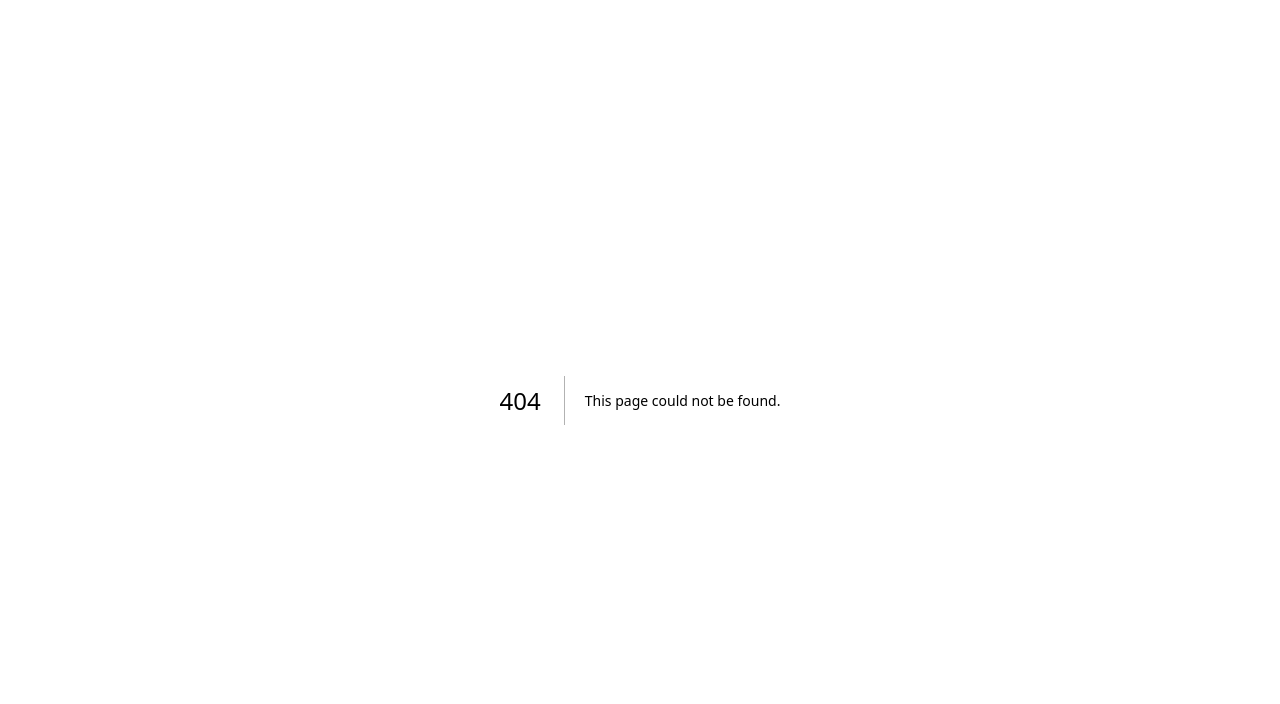
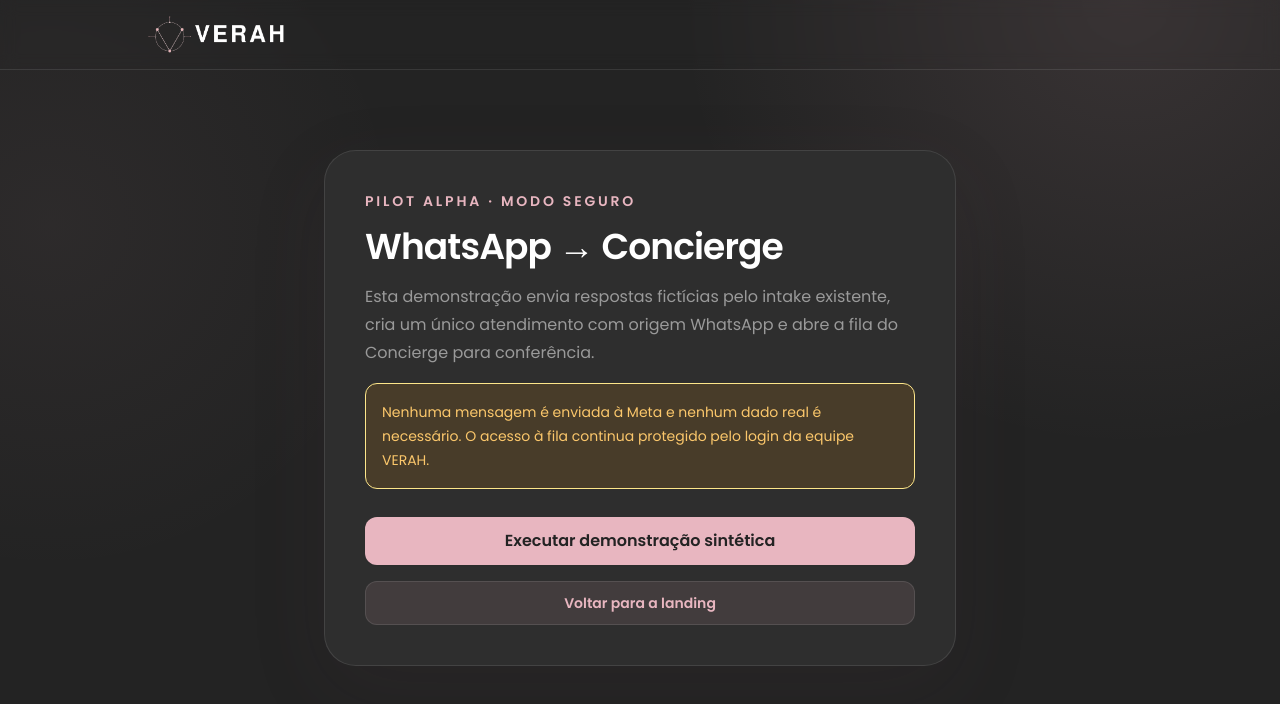
Before and after one commit to Verah-os/Verah-Command-Center, a Next.js app: page /demo/whatsapp in a window 1280 px wide. Before the commit this address had no page. Shown: the top 704 px of the page. Built offline with nearby package versions, Linux system fonts and the light colour scheme; no server answers.

Commit message:
feat(demo): connect landing to synthetic WhatsApp intake

```diff
--- a/app/demo/page.tsx
+++ b/app/demo/page.tsx
@@ -38,10 +38,10 @@
             </p>
             <div className="mt-8 flex flex-col gap-3 sm:flex-row">
               <Link
-                href="/demo/cliente/novo-atendimento"
+                href="/demo/whatsapp"
                 className="inline-flex min-h-12 items-center justify-center rounded-xl bg-teal-700 px-6 font-semibold text-white shadow-sm outline-none hover:bg-teal-800 focus-visible:ring-4 focus-visible:ring-teal-200"
               >
-                Iniciar atendimento
+                Simular atendimento via WhatsApp
               </Link>
               <Link
                 href="/entrar/cliente"
--- /dev/null
+++ b/app/demo/whatsapp/actions.ts
@@ -0,0 +1,25 @@
+"use server";
+
+import { randomUUID } from "crypto";
+import { redirect } from "next/navigation";
+import { persistInboundMessage } from "@/services/whatsapp/repository";
+import {
+  createSyntheticPilotDemoMessages,
+  isSyntheticPilotDemoEnabled,
+} from "@/services/whatsapp/synthetic-demo";
+
+export async function startSyntheticWhatsAppDemo() {
+  if (!isSyntheticPilotDemoEnabled(process.env)) {
+    redirect("/demo/whatsapp?error=unavailable");
+  }
+
+  try {
+    for (const message of createSyntheticPilotDemoMessages(randomUUID())) {
+      await persistInboundMessage(message);
+    }
+  } catch {
+    redirect("/demo/whatsapp?error=failed");
+  }
+
+  redirect("/concierge?demo=created");
+}
--- /dev/null
+++ b/app/demo/whatsapp/page.tsx
@@ -0,0 +1,52 @@
+import Link from "next/link";
+import { DemoShell } from "@/components/demo/demo-shell";
+import { startSyntheticWhatsAppDemo } from "./actions";
+import { SyntheticDemoSubmitButton } from "./submit-button";
+
+export default async function SyntheticWhatsAppDemoPage({
+  searchParams,
+}: {
+  searchParams: Promise<{ error?: string }>;
+}) {
+  const { error } = await searchParams;
+
+  return (
+    <DemoShell showLogout={false}>
+      <section className="mx-auto max-w-2xl px-5 py-12 sm:py-20">
+        <div className="rounded-[2rem] border border-rose-100 bg-white p-6 shadow-[0_24px_80px_rgba(87,54,67,0.10)] sm:p-10">
+          <p className="text-sm font-semibold uppercase tracking-[0.2em] text-teal-700">
+            Pilot Alpha · modo seguro
+          </p>
+          <h1 className="mt-4 text-3xl font-semibold tracking-tight text-slate-900 sm:text-4xl">
+            WhatsApp → Concierge
+          </h1>
+          <p className="mt-4 leading-7 text-slate-600">
+            Esta demonstração envia respostas fictícias pelo intake existente,
+            cria um único atendimento com origem WhatsApp e abre a fila do
+            Concierge para conferência.
+          </p>
+          <p className="mt-4 rounded-xl border border-amber-200 bg-amber-50 p-4 text-sm leading-6 text-amber-950">
+            Nenhuma mensagem é enviada à Meta e nenhum dado real é necessário.
+            O acesso à fila continua protegido pelo login da equipe VERAH.
+          </p>
+          {error && (
+            <p role="alert" className="mt-4 rounded-xl border border-red-200 bg-red-50 p-4 text-sm text-red-900">
+              {error === "unavailable"
+                ? "A demonstração sintética não está habilitada neste ambiente."
+                : "Não foi possível concluir a demonstração. Tente novamente."}
+            </p>
+          )}
+          <form action={startSyntheticWhatsAppDemo} className="mt-7">
+            <SyntheticDemoSubmitButton />
+          </form>
+          <Link
+            href="/"
+            className="mt-4 inline-flex min-h-11 w-full items-center justify-center rounded-xl border border-teal-200 px-5 text-sm font-semibold text-teal-800 outline-none hover:bg-teal-50 focus-visible:ring-4 focus-visible:ring-teal-100"
+          >
+            Voltar para a landing
+          </Link>
+        </div>
+      </section>
+    </DemoShell>
+  );
+}
--- /dev/null
+++ b/app/demo/whatsapp/submit-button.tsx
@@ -0,0 +1,17 @@
+"use client";
+
+import { useFormStatus } from "react-dom";
+
+export function SyntheticDemoSubmitButton() {
+  const { pending } = useFormStatus();
+
+  return (
+    <button
+      type="submit"
+      disabled={pending}
+      className="inline-flex min-h-12 w-full items-center justify-center rounded-xl bg-teal-700 px-6 font-semibold text-white shadow-sm outline-none hover:bg-teal-800 focus-visible:ring-4 focus-visible:ring-teal-200 disabled:cursor-wait disabled:bg-teal-500"
+    >
+      {pending ? "Criando atendimento…" : "Executar demonstração sintética"}
+    </button>
+  );
+}
--- a/app/page.tsx
+++ b/app/page.tsx
@@ -1,5 +1 @@
-import { redirect } from "next/navigation";
-
-export default function IndexPage() {
-  redirect("/dashboard");
-}
+export { default } from "./demo/page";
--- /dev/null
+++ b/services/whatsapp/synthetic-demo.ts
@@ -0,0 +1,46 @@
+import type { ParsedInboundMessage } from "./payload";
+
+type Environment = Record<string, string | undefined>;
+
+const demoAnswers = [
+  "Olá",
+  "Maria Demo",
+  "Honda",
+  "Fit",
+  "2018",
+  "ABC1D23",
+  "85000",
+  "O motor falha ao acelerar",
+  "Principalmente com o motor frio",
+  "Acontece todos os dias",
+  "Luz amarela do motor",
+  "O carro funciona, mas perde força",
+  "média",
+  "sim",
+] as const;
+
+export function isSyntheticPilotDemoEnabled(environment: Environment) {
+  if (environment.VERAH_PILOT_ALPHA_SYNTHETIC_DEMO !== "true") return false;
+  if (environment.VERCEL_ENV === "production") return false;
+  return environment.VERCEL_ENV === "preview" || environment.NODE_ENV !== "production";
+}
+
+export function createSyntheticPilotDemoMessages(
+  runId: string,
+): ParsedInboundMessage[] {
+  const digits = [...runId]
+    .reduce((hash, character) => (hash * 31 + character.charCodeAt(0)) >>> 0, 7)
+    .toString()
+    .padStart(10, "0")
+    .slice(-10);
+  const phone = `+55${digits}`;
+
+  return demoAnswers.map((body, index) => ({
+    phone,
+    externalMessageId: `pilot-alpha-${runId}-${index + 1}`,
+    messageType: "text",
+    body,
+    providerTimestamp: new Date().toISOString(),
+    sanitizedMetadata: { source: "pilot_alpha_synthetic_demo" },
+  }));
+}
```
Also changed, not shown: 2 other files (tests, documents, lock files or other folders).
